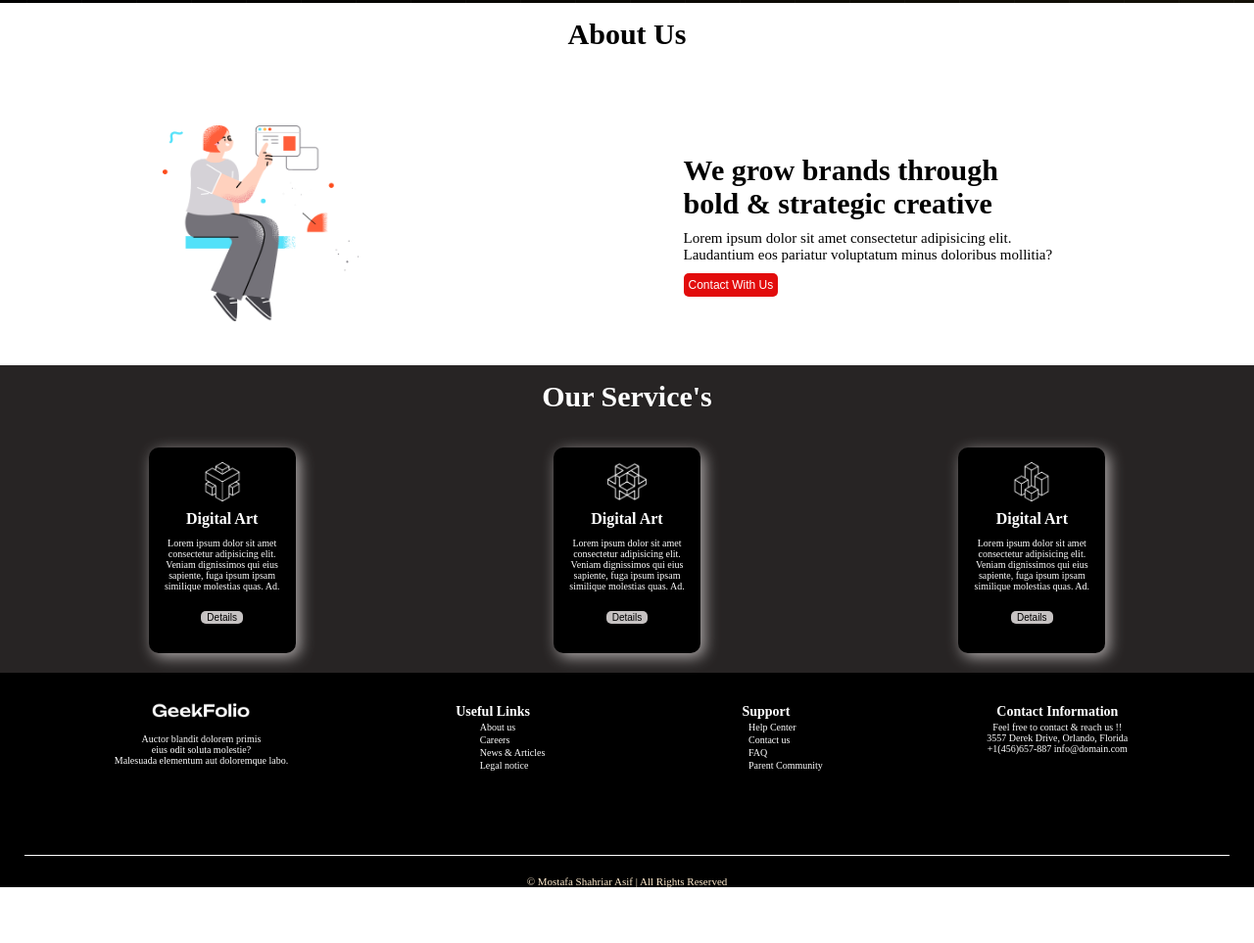
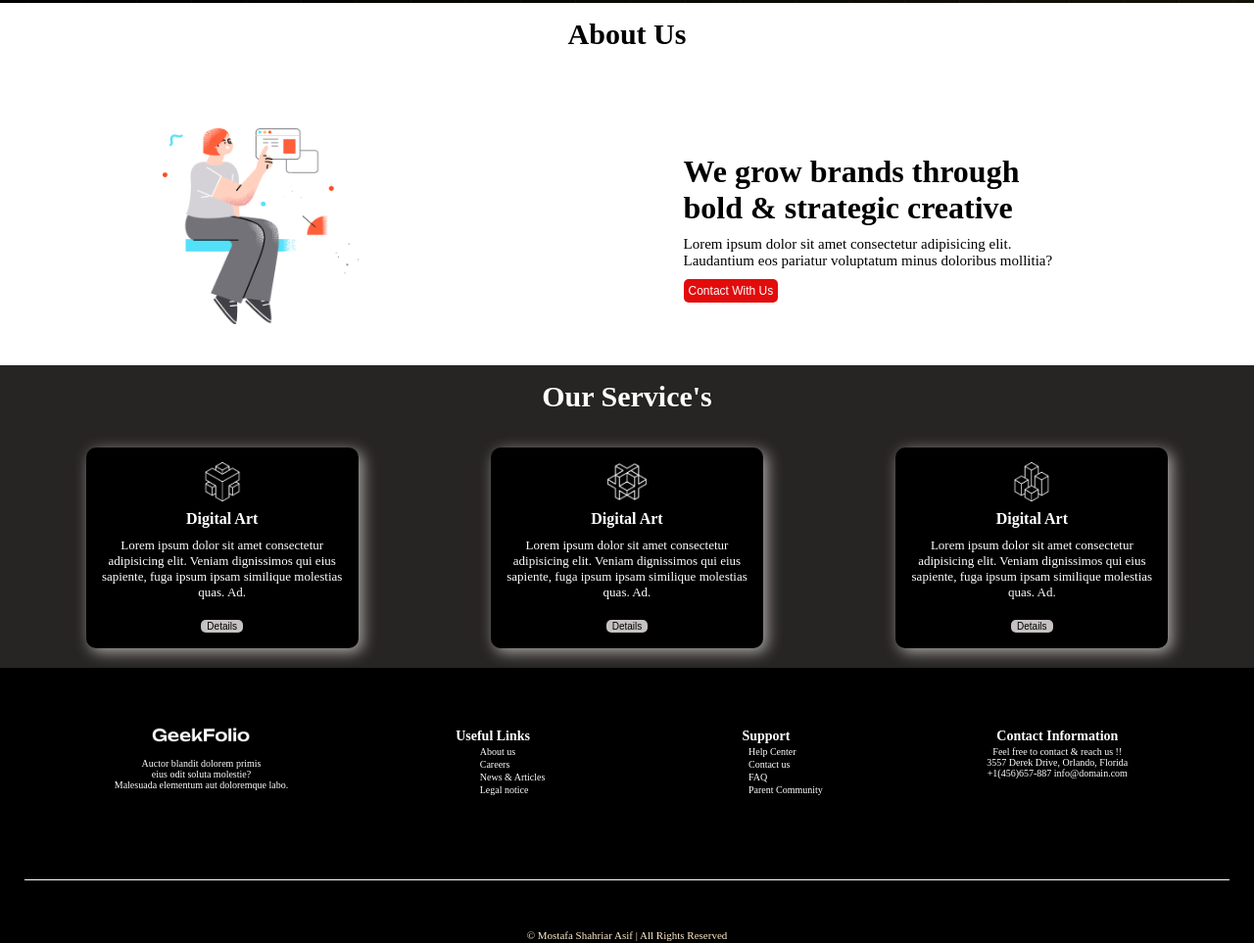
Before and after one commit to msasif2000/PH-Sample-Project, a plain HTML site: page index.html in a window 1280 px wide. Shown: the part 451-1414 px from the top of the page at 98% size. Before the commit the page ends 1357 px from the top, so only its background shows below. Drawn offline with Linux system fonts and the light colour scheme.

Commit message:
final touch

```diff
--- a/index.html
+++ b/index.html
@@ -43,7 +43,7 @@
         <h1 class="head">About Us</h1>
         <div class="about-container">
             <div class="content">
-                <h3 style="font-size: 30px;">We grow brands through<br>
+                <h3 style="font-size: 32px;">We grow brands through<br>
                     bold & strategic creative</h3>
                 <p>Lorem ipsum dolor sit amet consectetur adipisicing elit.<br> Laudantium eos pariatur voluptatum minus doloribus mollitia?</p>
                 <button class="btn">Contact With Us</button>
--- a/style.css
+++ b/style.css
@@ -20,7 +20,7 @@
     list-style: none;
     display: flex;
     width: 50%;
-    justify-content: left;
+    justify-content: right;
 }
 .menu-design{
     margin-left: 15px;
@@ -81,7 +81,7 @@
     margin-top: 30px;
     padding: 20px;
 }
-/* Service SEction */
+/* Service Section */
 .serv-sec{
     margin-top:220px;
     background-color: #272424;
@@ -98,7 +98,7 @@
 }
 
 .cart p{
-    font-size: 10px;
+    font-size: 13px;
     margin-top: 10px;
     margin-bottom: 10px;
 
@@ -127,8 +127,8 @@
 
 } */
 .cart{
-    width: 120px;
-    height: 180px;
+    width: 20%;
+    height: auto;
     box-shadow: 4px 4px 15px rgb(174, 169, 169);
     background-color: black;
     text-align: center;
@@ -142,6 +142,7 @@
 .full{
     background-color: black;
     color: white;
+    padding-top: 30px;
     padding-right:25px;
     padding-left: 25px;
 }
@@ -192,5 +193,6 @@
     font-size: 11px;
 
     border-top: .05em solid #fff;
-    padding-top:20px;
+    padding-top:50px;
+    padding-bottom: 2px;
 }
```
